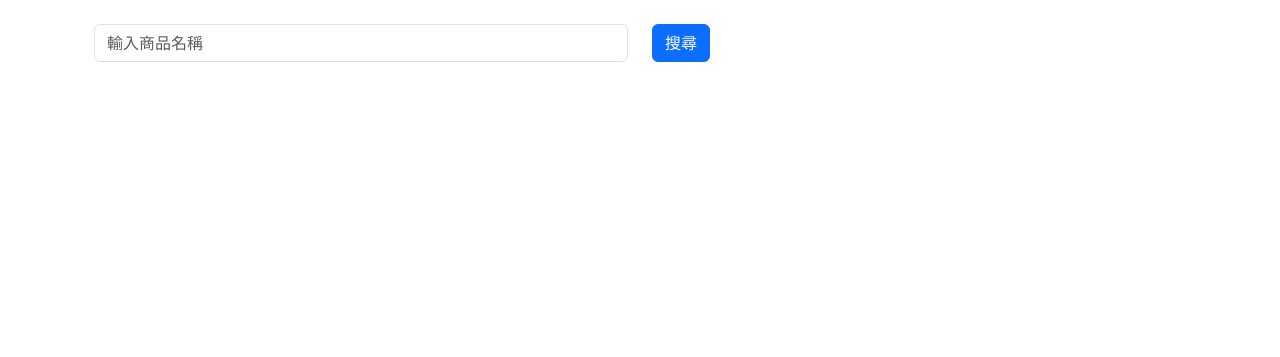
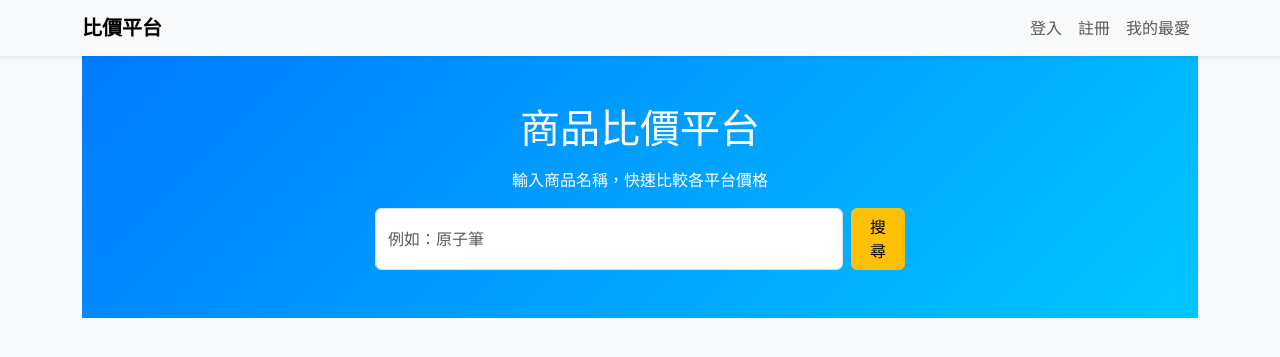
Before and after one commit to wt970101/StationeryCompare, a Flask app: page / in a window 1280 px wide. Shown: the top 357 px of the page. Run offline with Flask 3, Linux system fonts and the light colour scheme.

Commit message:
web page create

```diff
--- a/webapp/app.py
+++ b/webapp/app.py
@@ -1,20 +1,17 @@
-from flask import Flask, render_template, request, jsonify
+from flask import Flask, request, jsonify, render_template
 from webapp.modules import sta_compare
 
 app = Flask(__name__)
+app.run(debug=True)
 
-@app.route('/', methods=['GET'])
+@app.route('/')
 def index():
-    return render_template('index.html')
+    return render_template('index.html', page_title="比價平台")
 
-@app.route('/scraper/compare_list/<keyword>', methods=['GET'])
-def compare_list(keyword):
-    data = sta_compare.get_compare_data(keyword)
-    # 將資料整理成前端使用的格式
-    jsonData = []
-    for pname, items in data.items():
-        jsonData.append({
-            'name': pname,
-            'items': [{'store': i['store'], 'price_unit': i['price_unit']} for i in items]
-        })
-    return jsonify({'jsonData': jsonData})
+@app.route('/search')
+def search():
+    query = request.args.get('query', '') # 搜尋的關鍵字
+    print("搜尋關鍵字:", query)
+    results = sta_compare.get_data(query)
+    print("回傳結果:", results)
+    return jsonify(results)
--- a/webapp/templates/base.html
+++ b/webapp/templates/base.html
@@ -1,14 +1,51 @@
-<!DOCTYPE html>
-<html lang="zh-TW">
+<!doctype html>
+<html lang="zh-Hant">
 <head>
-    <meta charset="UTF-8">
-    <title>{% block title %}文具比價{% endblock %}</title>
-    <link rel="stylesheet" href="https://cdn.jsdelivr.net/npm/bootstrap@5.3.2/dist/css/bootstrap.min.css">
+  <meta charset="utf-8">
+  <meta name="viewport" content="width=device-width, initial-scale=1">
+  <title>{{ page_title or "比價平台" }}</title>
+  <link href="https://cdn.jsdelivr.net/npm/bootstrap@5.3.2/dist/css/bootstrap.min.css" rel="stylesheet">
+  <style>
+    body {
+      background-color: #f8f9fa;
+    }
+    .navbar-brand {
+      font-weight: bold;
+    }
+    .hero {
+      background: linear-gradient(135deg, #007bff, #00c6ff);
+      color: white;
+      padding: 3rem 1rem;
+      text-align: center;
+      margin-bottom: 2rem;
+    }
+    .hero h1 {
+      font-size: 2.5rem;
+      margin-bottom: 1rem;
+    }
+  </style>
 </head>
 <body>
+  <!-- 導覽列 -->
+  <nav class="navbar navbar-expand-lg navbar-light bg-light shadow-sm">
     <div class="container">
-        {% block content %}{% endblock %}
+      <a class="navbar-brand" href="/">比價平台</a>
+      <div class="collapse navbar-collapse">
+        <ul class="navbar-nav ms-auto">
+          <li class="nav-item"><a class="nav-link" href="/login">登入</a></li>
+          <li class="nav-item"><a class="nav-link" href="/register">註冊</a></li>
+          <li class="nav-item"><a class="nav-link" href="/favorites">我的最愛</a></li>
+        </ul>
+      </div>
     </div>
-    {% block extra_js %}{% endblock %}
+  </nav>
+
+  <!-- 主內容 -->
+  <main class="container">
+    {% block content %}{% endblock %}
+  </main>
+
+  <script src="https://cdn.jsdelivr.net/npm/bootstrap@5.3.2/dist/js/bootstrap.bundle.min.js"></script>
+  {% block extra_js %}{% endblock %}
 </body>
 </html>
--- a/webapp/templates/index.html
+++ b/webapp/templates/index.html
@@ -1,49 +1,90 @@
 {% extends 'base.html' %}
+{%- set page_title = '商品比價平台' -%}
+
 {% block content %}
-<section class="container mt-4">
-    <div class="row mb-3">
-        <div class="col-md-6">
-            <input type="text" class="form-control" id="keyword" placeholder="輸入商品名稱">
-        </div>
-        <div class="col-md-2">
-            <button class="btn btn-primary" id="btnSearch">搜尋</button>
-        </div>
+<!-- Hero Banner -->
+<div class="hero">
+  <h1>商品比價平台</h1>
+  <p>輸入商品名稱，快速比較各平台價格</p>
+  <div class="row justify-content-center">
+    <div class="col-lg-6 d-flex">
+      <input type="text" class="form-control me-2" id="query" placeholder="例如：原子筆">
+      <button class="btn btn-warning" id="btnSearch">
+        搜尋
+        <span class="spinner-border spinner-border-sm d-none"></span>
+      </button>
     </div>
-    <div id="listData" class="row"></div>
-</section>
+  </div>
+</div>
+
+<!-- 搜尋結果 -->
+<div id="results" class="mt-4">
+  <!-- 動態插入商品卡片 -->
+</div>
 {% endblock %}
 
 {% block extra_js %}
+<script src="https://code.jquery.com/jquery-3.7.1.min.js"></script>
 <script>
-$('#btnSearch').on('click', function(){
-    var kw = $('#keyword').val();
-    fetchCompare(kw);
+$(function() {
+  $('#btnSearch').on('click', function() {
+    const q = $('#query').val();
+    if (!q) return alert("請輸入商品名稱！");
+    $('#btnSearch > span').removeClass('d-none'); // 顯示 loading
+
+    $.getJSON('/search', { query: q })
+      .done(function(data) {
+        if (!Array.isArray(data)) {
+          $('#results').html('<div class="alert alert-danger">伺服器回傳資料格式錯誤</div>');
+          return;
+        }
+        let html = '<div class="row">';
+        data.forEach(item => {
+          // 假設每個商品只有一個價格（之後可擴充多平台）
+          const priceInfo = item.prices && item.prices.length > 0 ? item.prices[0] : null;
+          const site = priceInfo ? priceInfo.site : "無資料";
+          const price = priceInfo ? priceInfo.price : "-";
+          const url = priceInfo ? priceInfo.url : "#";
+
+          html += `
+          <div class="col-md-4 mb-4">
+            <div class="card h-100 shadow-sm">
+              <img src="https://via.placeholder.com/300x200?text=${encodeURIComponent(item.name)}"
+                   class="card-img-top" alt="${item.name}">
+              <div class="card-body">
+                <h5 class="card-title">${item.name}</h5>
+                <p class="card-text"><strong>${price} 元</strong></p>
+                <p class="text-muted">平台：${site}</p>
+                <a href="${url}" class="btn btn-primary btn-sm" target="_blank">前往購買</a>
+                <button class="btn btn-outline-danger btn-sm btn-fav" data-name="${item.name}">♥ 加入最愛</button>
+              </div>
+            </div>
+          </div>`;
+        });
+        html += '</div>';
+        $('#results').html(html);
+      })
+      .fail(function(jqXHR) {
+        console.error('Ajax 錯誤', jqXHR.status, jqXHR.responseText);
+        $('#results').html('<div class="alert alert-danger">伺服器錯誤</div>');
+      })
+      .always(function() {
+        $('#btnSearch > span').addClass('d-none'); // 隱藏 loading
+      });
+  });
+
+  // 我的最愛 (LocalStorage 暫存)
+  $(document).on('click', '.btn-fav', function() {
+    const name = $(this).data('name');
+    let favs = JSON.parse(localStorage.getItem('favorites') || "[]");
+    if (!favs.includes(name)) {
+      favs.push(name);
+      localStorage.setItem('favorites', JSON.stringify(favs));
+      alert(name + " 已加入我的最愛！");
+    } else {
+      alert(name + " 已經在最愛清單中了");
+    }
+  });
 });
-
-function fetchCompare(keyword){
-    $('#listData').html('<p>載入中...</p>');
-    $.ajax({
-        type: 'GET',
-        url: '/scraper/compare_list/' + keyword
-    })
-    .done(function(data){
-        var items = [];
-        $.each(data.jsonData, function(idx, product){
-            var card = '<div class="col-md-4 mb-3"><div class="card p-2">';
-            card += '<h5>'+product.name+'</h5><ul>';
-            var min_price = Math.min.apply(Math, product.items.map(i => i.price_unit));
-            $.each(product.items, function(i, it){
-                var style = it.price_unit == min_price ? 'font-weight:bold;color:red;' : '';
-                card += '<li style="'+style+'">'+it.store+': '+it.price_unit+' / 支</li>';
-            });
-            card += '</ul></div></div>';
-            items.push(card);
-        });
-        $('#listData').html(items.join(''));
-    })
-    .fail(function(){
-        $('#listData').html('<p>抓取失敗</p>');
-    });
-}
 </script>
 {% endblock %}
```
Also changed, not shown: webapp/modules/sta_compare.py (+112 -63 lines), webapp/static/main.css (added, +11 -0 lines).
